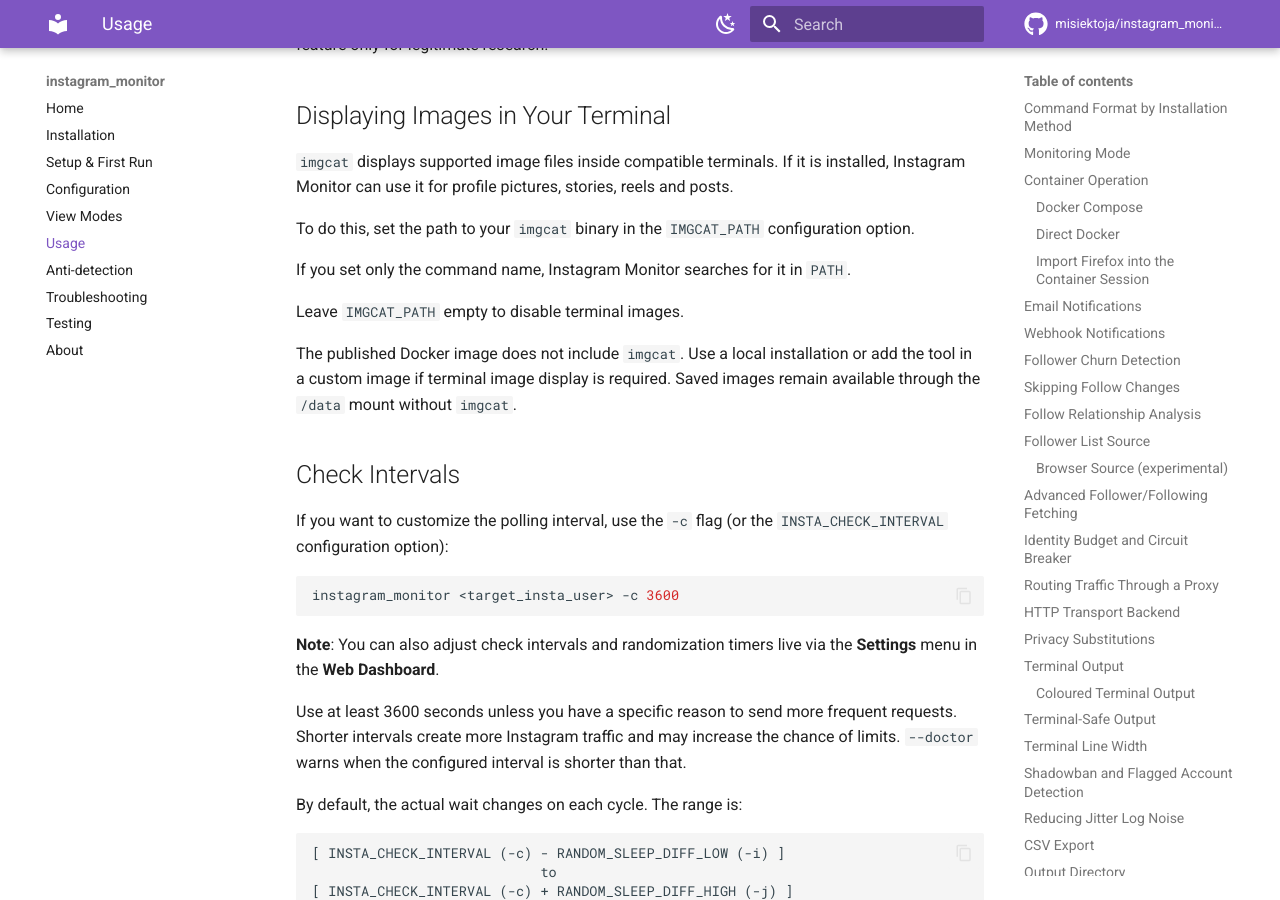
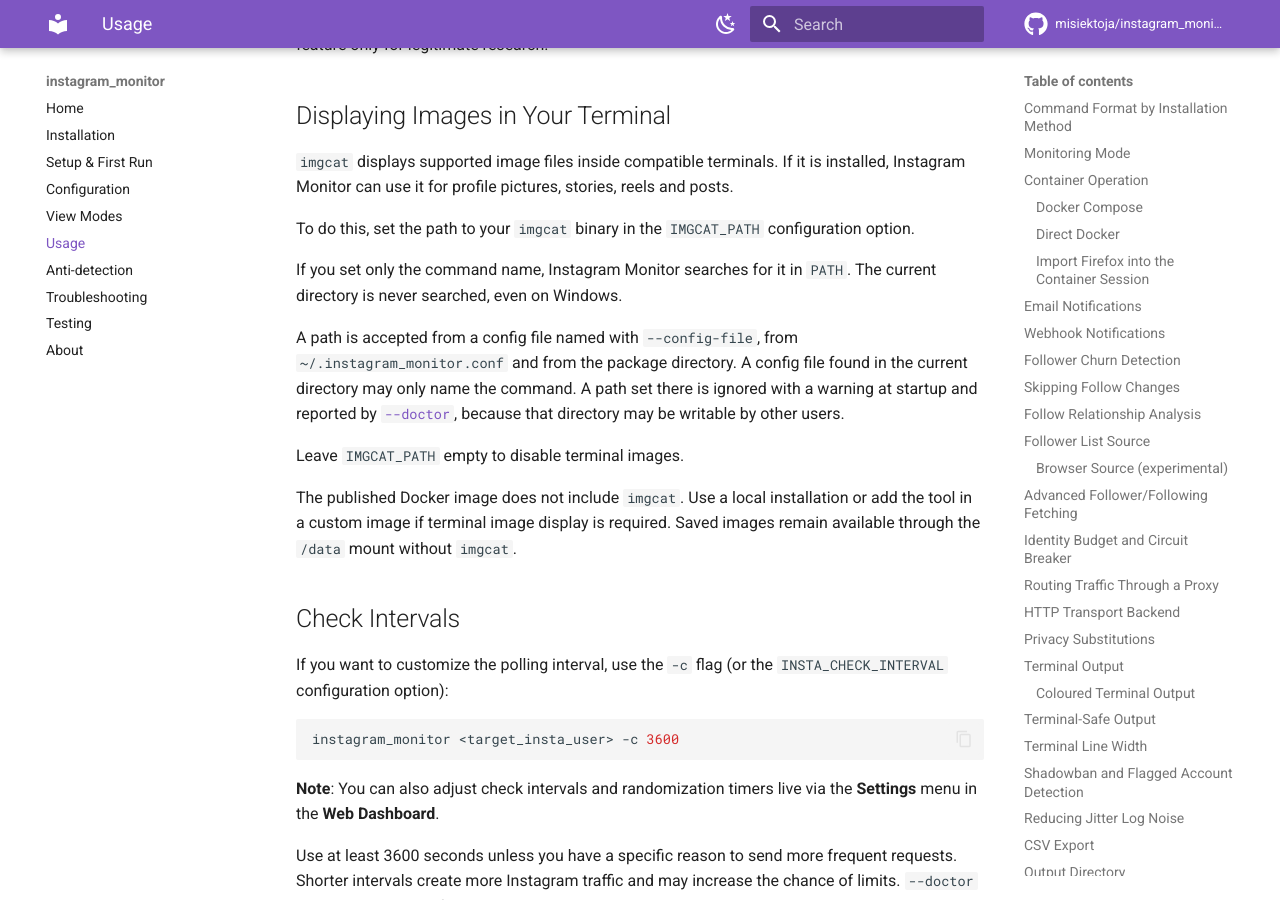
Before and after one commit to misiektoja/instagram_monitor, an MkDocs documentation site: the page built from docs/usage.md, in a window 1280 px wide and 900 px high, scrolled down 25074 px. Built offline with MkDocs 1.6.1 and Material for MkDocs 9.7.7, drawn with Linux system fonts in a browser that asks for light colours; comment, search, counter and statistics services are not loaded.

Commit message:
docs(usage): explain where IMGCAT_PATH may hold a path and that the current directory is never searched

```diff
--- a/docs/usage.md
+++ b/docs/usage.md
@@ -861,7 +861,9 @@
 
 To do this, set the path to your `imgcat` binary in the `IMGCAT_PATH` configuration option.
 
-If you set only the command name, Instagram Monitor searches for it in `PATH`.
+If you set only the command name, Instagram Monitor searches for it in `PATH`. The current directory is never searched, even on Windows.
+
+A path is accepted from a config file named with `--config-file`, from `~/.instagram_monitor.conf` and from the package directory. A config file found in the current directory may only name the command. A path set there is ignored with a warning at startup and reported by [`--doctor`](troubleshooting.md#doctor-preflight), because that directory may be writable by other users.
 
 Leave `IMGCAT_PATH` empty to disable terminal images.
 
```
